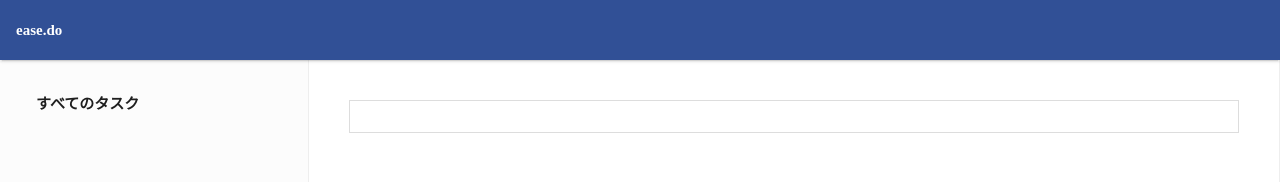
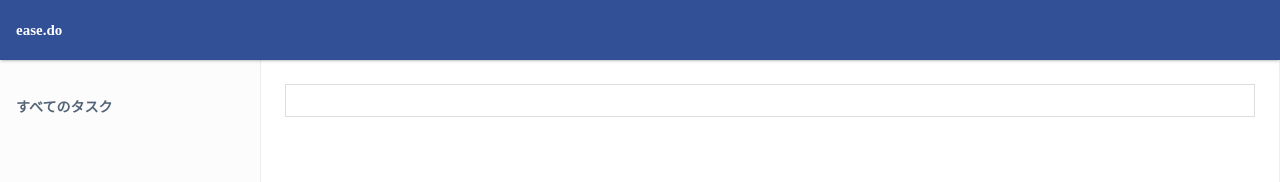
Before and after one commit to mottox2/ease, a React (Create React App) app: page / in a window 1280 px wide. Shown: the top 182 px of the page. Built offline with nearby package versions, Linux system fonts and the light colour scheme.

Commit message:
Tweak style

```diff
--- a/src/App.tsx
+++ b/src/App.tsx
@@ -12,7 +12,7 @@ const Container = styled.div`
 
 const Sidebar = styled.div`
   width: 260px;
-  padding: 24px;
+  padding: 24px 0;
 `
 
 const Header = styled.div`
@@ -26,9 +26,10 @@ const Header = styled.div`
 `
 
 const SidebarItem = styled.div`
-  padding: 12px 12px;
+  color: #3c5064;
+  padding: 16px 16px;
   opacity: 0.88;
-  font-size: 15px;
+  font-size: 14px;
   cursor: pointer;
   font-weight: bold;
   &:hover {
@@ -46,7 +47,7 @@ const Main = styled.div`
   background-color: #fff;
   border-right: 1px solid #eee;
   border-left: 1px solid #eee;
-  padding: 40px;
+  padding: 24px;
   border-left: 1px solid #eee;
 `
 
```
